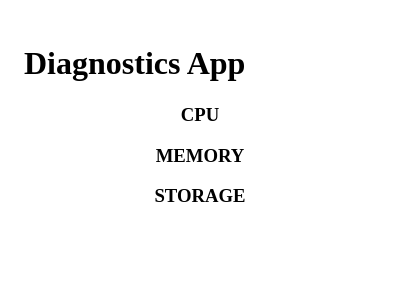
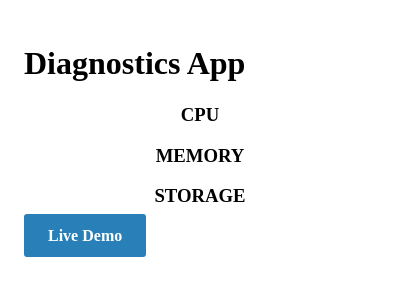
Before and after one commit to MohamedElhefni/Diagnostics-app, a browser extension: page diagnostics-extenstion/popup.html in a window 400 px wide. Drawn offline with Linux system fonts and the light colour scheme.

Commit message:
Add Live Demo Button

```diff
--- a/diagnostics-extenstion/popup.html
+++ b/diagnostics-extenstion/popup.html
@@ -9,7 +9,18 @@
 
         }
         .center {text-align: center;}
-
+        .live-demo-section { margin: 20px auto;}
+       .demo
+       {
+         text-decoration: none;
+         border-radius: 3px;
+         padding: 13px 24px;
+         border: none;
+         background-color:#2980b9 ;
+         color: white;
+         font-weight: bold;
+       }
+       .demo:hover { background-color: #61afe2;}
     </style>
   </head>
   <body>
@@ -31,6 +42,9 @@
         <h3 class="center">STORAGE</h3>
         <div id="storage-information"></div>
       </div>
+      <div class="live-demo-section">
+        <a href="https://diagnostics-app.netlify.app/" target="_blank" class="demo">Live Demo</a>
+      </div>
     </div>
     <script src="popup.js"></script>
   </body>
```
